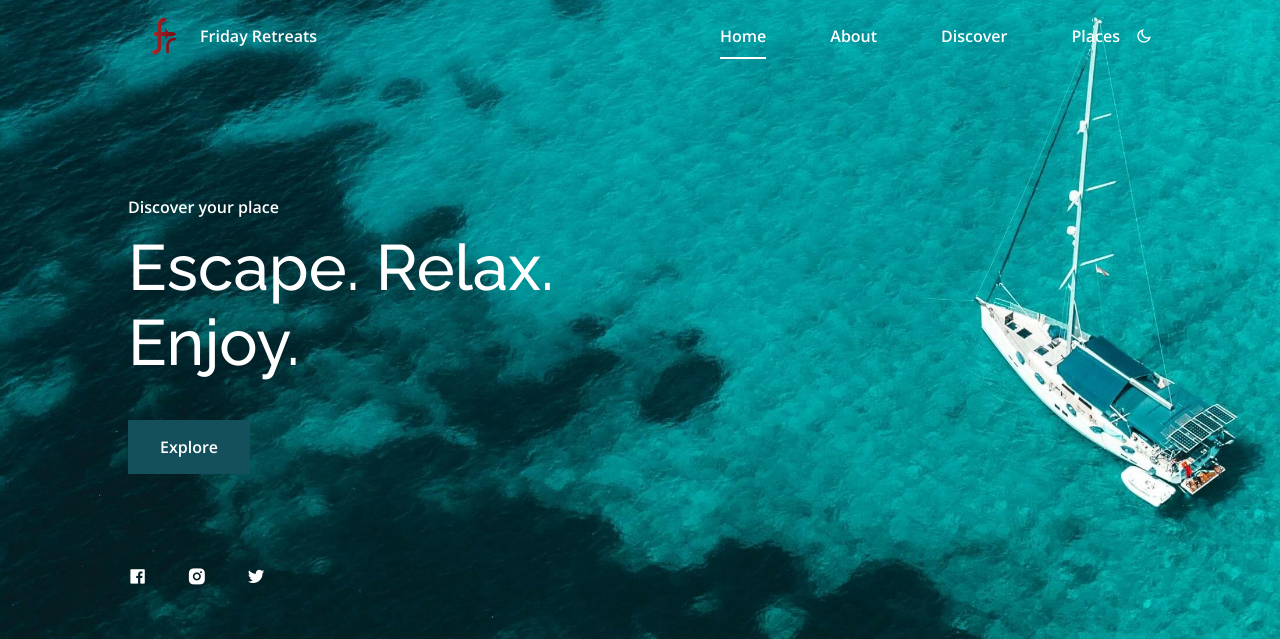
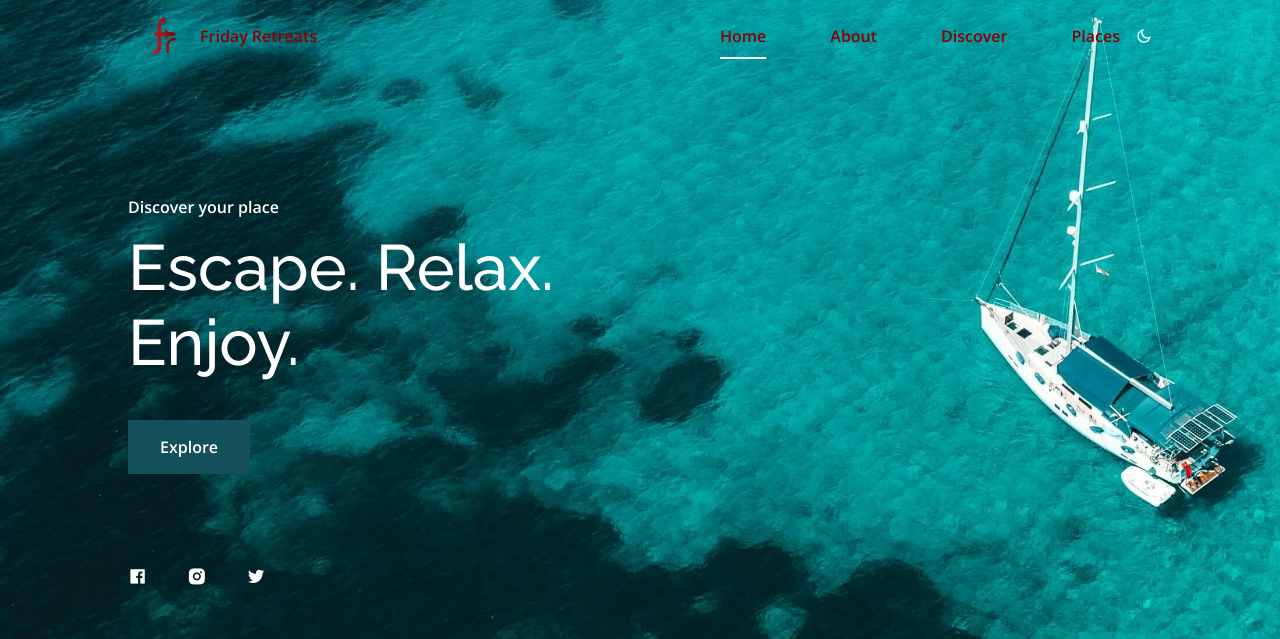
Before and after one commit to DUDEamee/Friday-Retreats, a Django app: page / in a window 1280 px wide. Shown: the top 639 px of the page. Run offline with Django 5.2, Linux system fonts and the light colour scheme.

Commit message:
updated: about section

```diff
--- a/base/templates/base/about.html
+++ b/base/templates/base/about.html
@@ -1,6 +1,7 @@
 {% extends "main.html" %}
 
 {% block content %}
+
          <!--==================== ABOUT ====================-->
   <section class="about section" id="about">
     <div class="about__container container grid">
@@ -20,11 +21,11 @@
 
         <div class="about__img">
             <div class="about__img-overlay">
-                    <img src="static/images/about1.jpg" alt="" class="about__img-one">
+                <img src="static/images/about1.png" alt="" class="about__img-one">
             </div>
 
             <div class="about__img-overlay">
-                    <img src="static/images/about2.jpg" alt="" class="about__img-two">
+                <img src="static/images/about2.png" alt="" class="about__img-two">
             </div>
         </div>
     </div>
--- a/base/templates/base/home.html
+++ b/base/templates/base/home.html
@@ -4,7 +4,7 @@
 
 
     <!--==================== HOME ====================-->
-    <section class="home" id="home">
+    <section class="home bg-info" id="home">
         <img src="static/images/home1.jpg" alt="" class="home__img">
 
         <div class="home__container container grid">
--- a/static/css/styles.css
+++ b/static/css/styles.css
@@ -81,7 +81,12 @@ body.dark-theme {
   --scroll-thumb-color: hsl(var(--hue-color), 12%, 36%);
 }
 
+.navpara{
+  color:red;
+}
+
 /*========== Button Dark/Light ==========*/
+
 .nav__dark {
   display: flex;
   align-items: center;
@@ -302,6 +307,7 @@ input {
   object-fit: cover;
   object-position: 83%;
 }
+
 
 .home__container {
   position: relative;
--- a/templates/navbar.html
+++ b/templates/navbar.html
@@ -2,23 +2,23 @@
     <nav class="nav container">
 
         <img style="height: inherit;" src="static/images/navlogo.png" alt="images">
-        <a style="margin-right: auto;" href="#" class="nav__logo">Friday Retreats</a>
+        <a style="margin-right: auto;color: darkred;" href="#" class="nav__logo">Friday Retreats</a>
 
 
 
         <div class="nav__menu" id="nav-menu">
             <ul class="nav__list">
                 <li class="nav__item">
-                    <a href="#home" class="nav__link active-link">Home</a>
+                    <a href="#home" style="color: darkred;" class=" nav__link active-link"  >Home</a>
                 </li>
                 <li class="nav__item">
-                    <a href="about" class="nav__link">About</a>
+                    <a href="about" style="color: darkred;" class="nav__link">About</a>
                 </li>
                 <li class="nav__item">
-                    <a href="#discover" class="nav__link">Discover</a>
+                    <a href="#discover" style="color: darkred;" class="nav__link">Discover</a>
                 </li>
                 <li class="nav__item">
-                    <a href="#place" class="nav__link">Places</a>
+                    <a href="#place"  style="color: darkred;"class="nav__link">Places</a>
                 </li>
             </ul>
 
```
Lines whose indentation alone changed are shown as unchanged.
